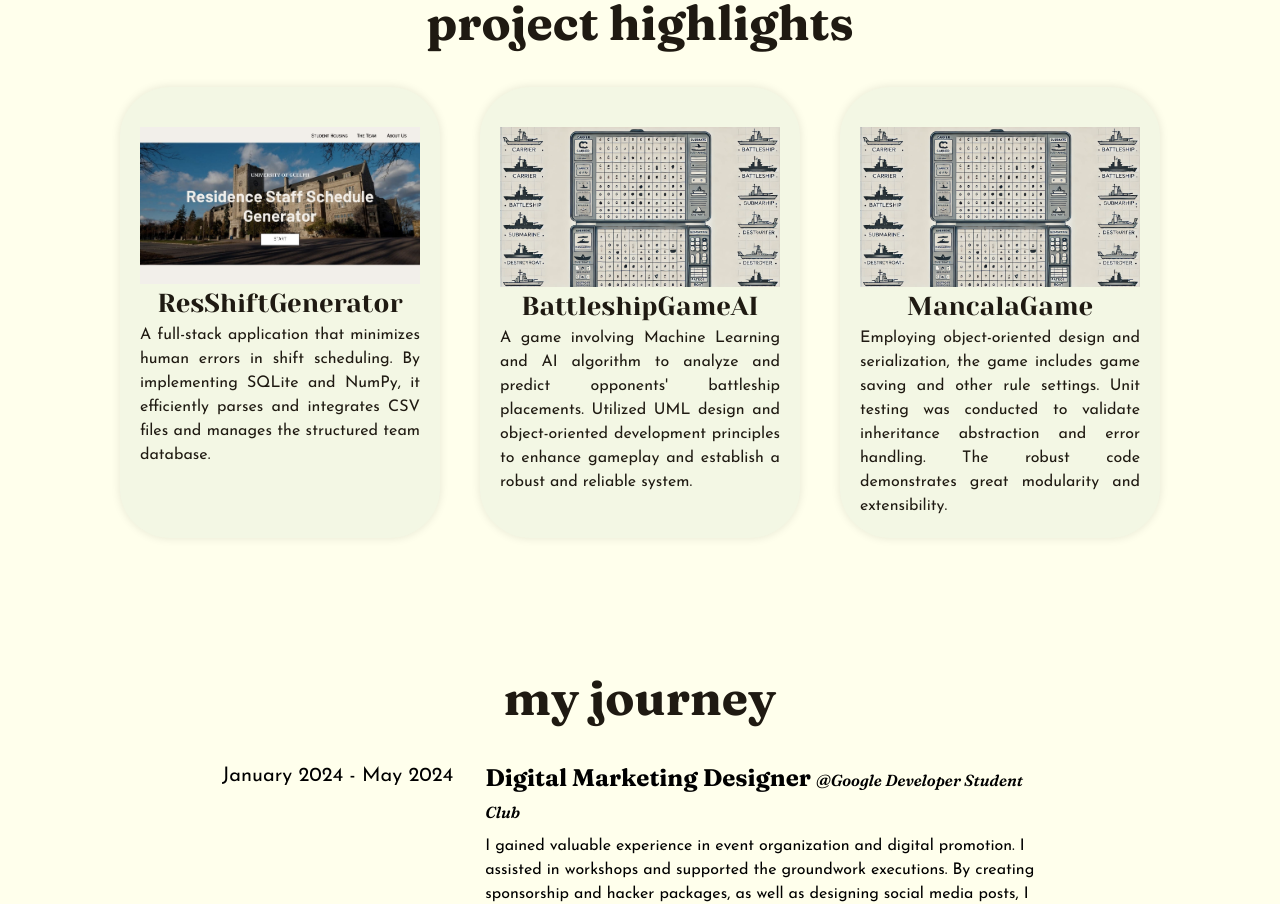
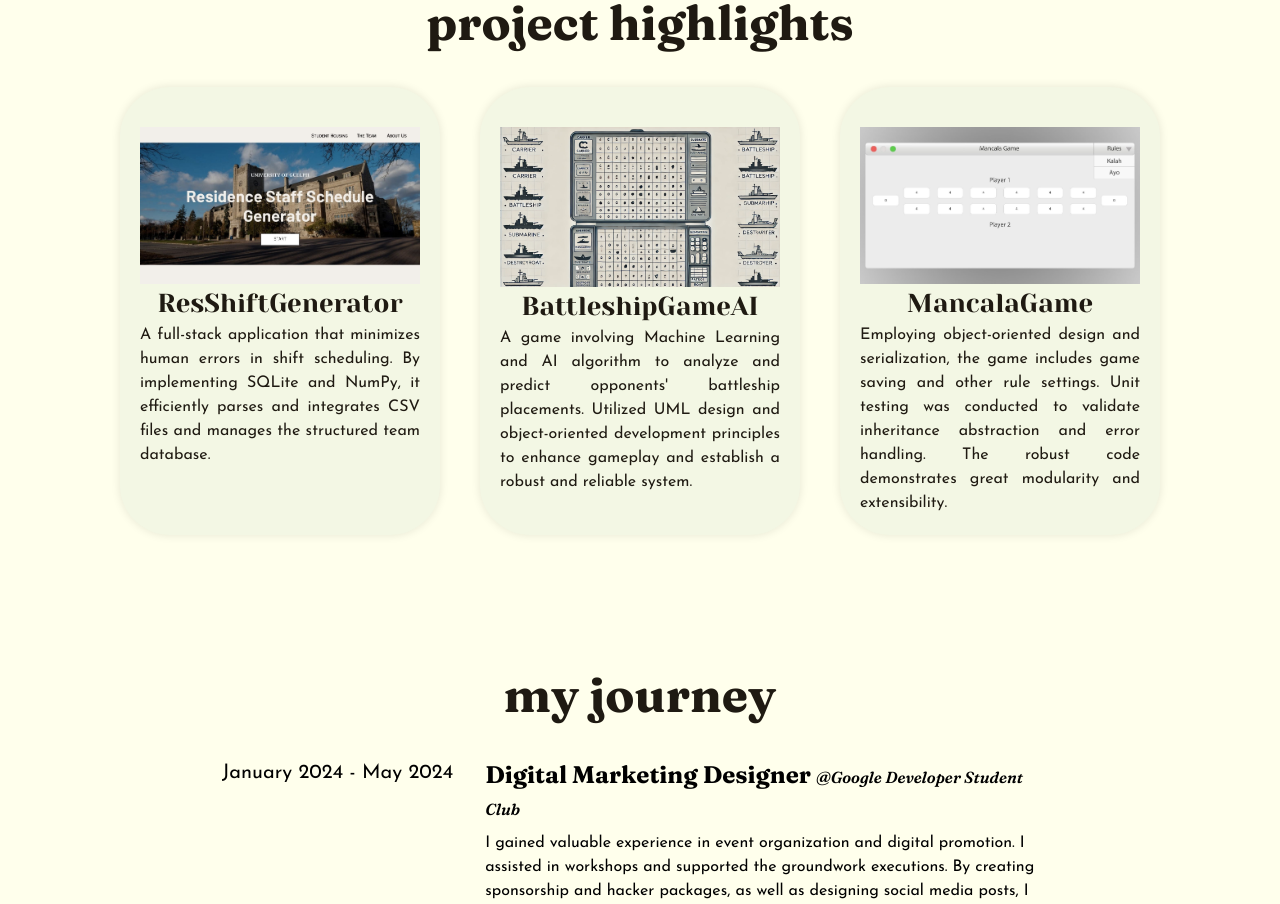
Before and after one commit to milychang19/my-portfolio, a React (Create React App) app: page / in a window 1280 px wide. Shown: the part 1360-2264 px from the top of the page. Built offline with nearby package versions, Linux system fonts and the light colour scheme.

Commit message:
mancala image

```diff
--- a/src/pages/Projects.jsx
+++ b/src/pages/Projects.jsx
@@ -17,7 +17,7 @@ const records = () => [
   {
     name: "MancalaGame",
     link: "https://github.com/milychang19/MancalaGame",
-    image: require("../elements/project-card2.jpg"),
+    image: require("../elements/project-card3.jpg"),
     description: "Employing object-oriented design and serialization, the game includes game saving and other rule settings. Unit testing was conducted to validate inheritance abstraction and error handling. The robust code demonstrates great modularity and extensibility.",
   }
 ]
```
Also changed, not shown: src/elements/project-card3.jpg (added).
